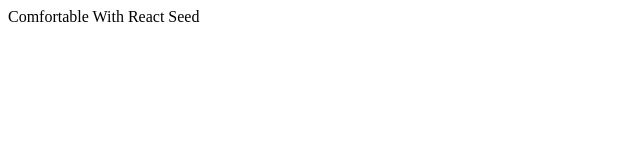
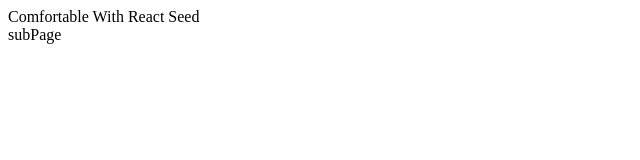
Before and after one commit to marcosun/react-seed-deprecated, a React app: page / in a window 1280 px wide. Shown: the top 160 px of the page, without its empty margins (0-640 px from the left). Built offline with nearby package versions, Linux system fonts and the light colour scheme; the HTML template or start-up script is replaced by a standard one.

Commit message:
HMR demo

```diff
--- /dev/null
+++ b/src/App.jsx
@@ -0,0 +1,12 @@
+import React from 'React';
+import SubPage from './SubPage.jsx';
+import Styles from './style.css';
+
+export default function() {
+  return (
+    <div>
+      <div className={Styles.mainPage}>Comfortable With React Seed</div>
+      <SubPage />
+    </div>
+  );
+};
--- /dev/null
+++ b/src/SubPage.jsx
@@ -0,0 +1,5 @@
+import React from 'React';
+
+export default function() {
+  return <div>subPage</div>;
+}
--- a/src/index.jsx
+++ b/src/index.jsx
@@ -1,8 +1,19 @@
 import React from 'React';
-import { render } from 'react-dom';
-import Styles from './style.css';
+import ReactDom from 'react-dom';
+import { AppContainer } from 'react-hot-loader';
+import App from './App.jsx';
 
-render(
-  <div className={Styles.mainPage}>Comfortable With React Seed</div>,
-  document.getElementById('app')
-);
+const render = (Component) => {
+  ReactDom.render(
+    <AppContainer>
+      <Component />
+    </AppContainer>,
+    document.getElementById('app')
+  )
+};
+
+render(App);
+
+if (module.hot) {
+  module.hot.accept('./App.jsx', () => { render(App) })
+}
```
